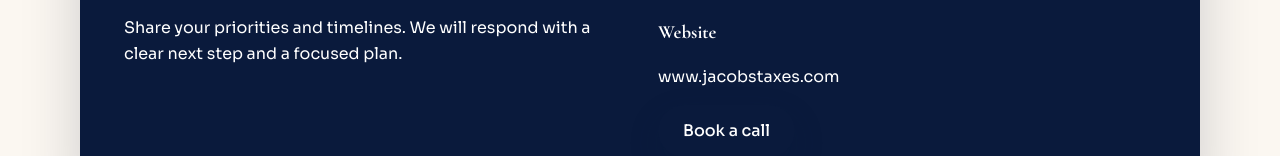
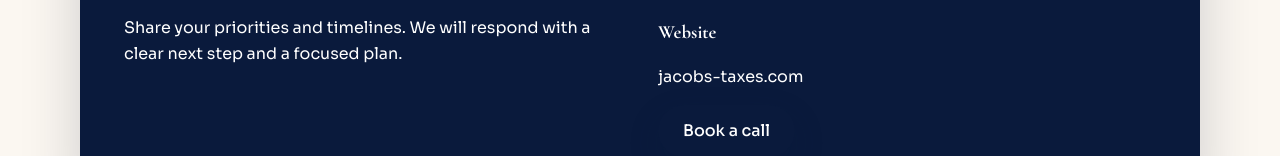
Before and after one commit to fabianhoward/jacobs-taxes, a Next.js app: page / in a window 1280 px wide. Shown: the part 3534-3690 px from the top of the page. Built offline with nearby package versions, Linux system fonts and the light colour scheme.

Commit message:
Standardize site domain

```diff
--- a/app/contact/page.tsx
+++ b/app/contact/page.tsx
@@ -29,7 +29,7 @@ export default function ContactPage() {
             </p>
             <p>
               <strong>Website:</strong>{" "}
-              <a href="https://www.jacobstaxes.com">www.jacobstaxes.com</a>
+              <a href="https://jacobs-taxes.com">jacobs-taxes.com</a>
             </p>
           </div>
           <div className="list-card">
--- a/app/page.tsx
+++ b/app/page.tsx
@@ -238,7 +238,7 @@ export default function Home() {
             <div>
               <h3>Website</h3>
               <p>
-                <a href="https://www.jacobstaxes.com">www.jacobstaxes.com</a>
+                  <a href="https://jacobs-taxes.com">jacobs-taxes.com</a>
               </p>
             </div>
             <Link className="btn" href="/contact">
```
